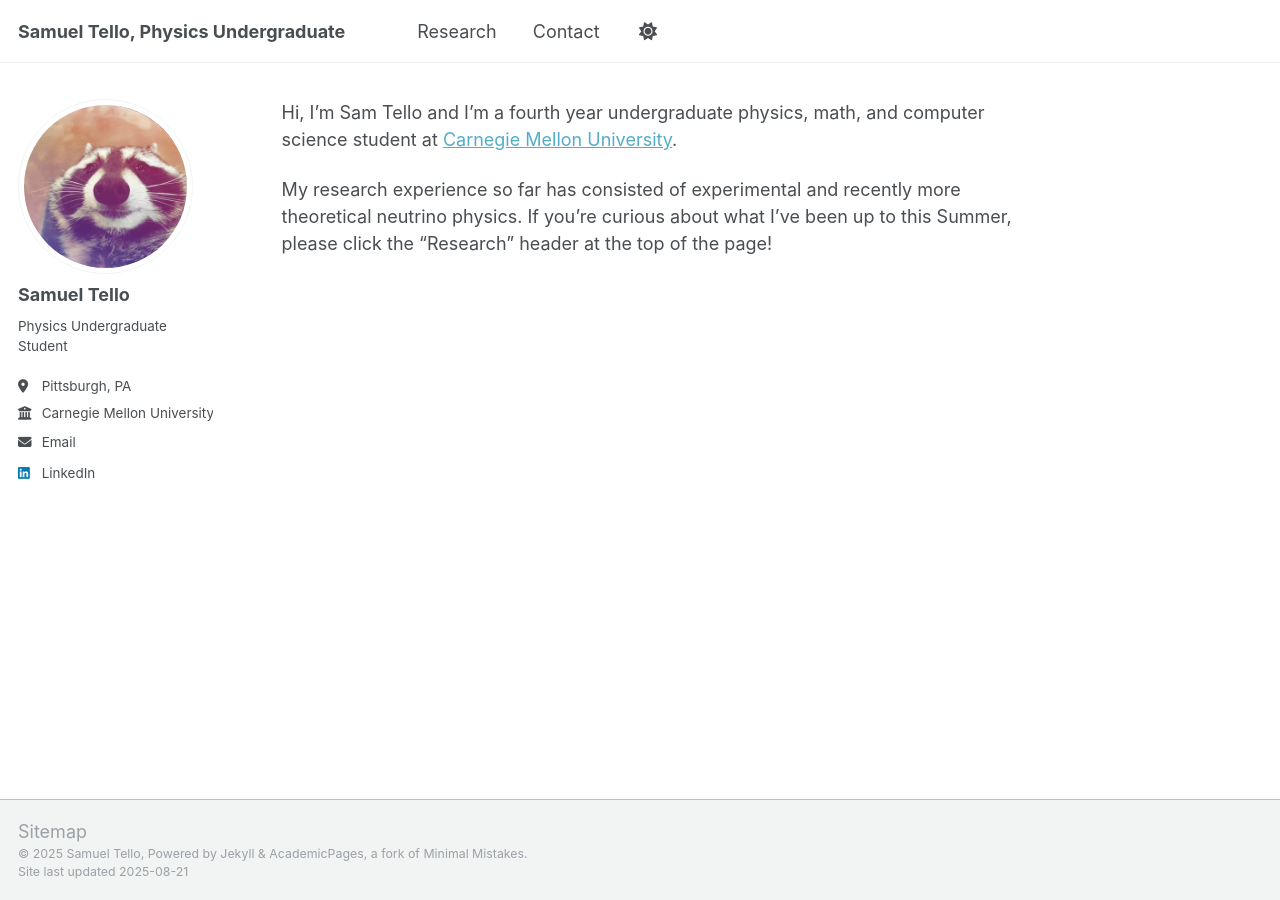
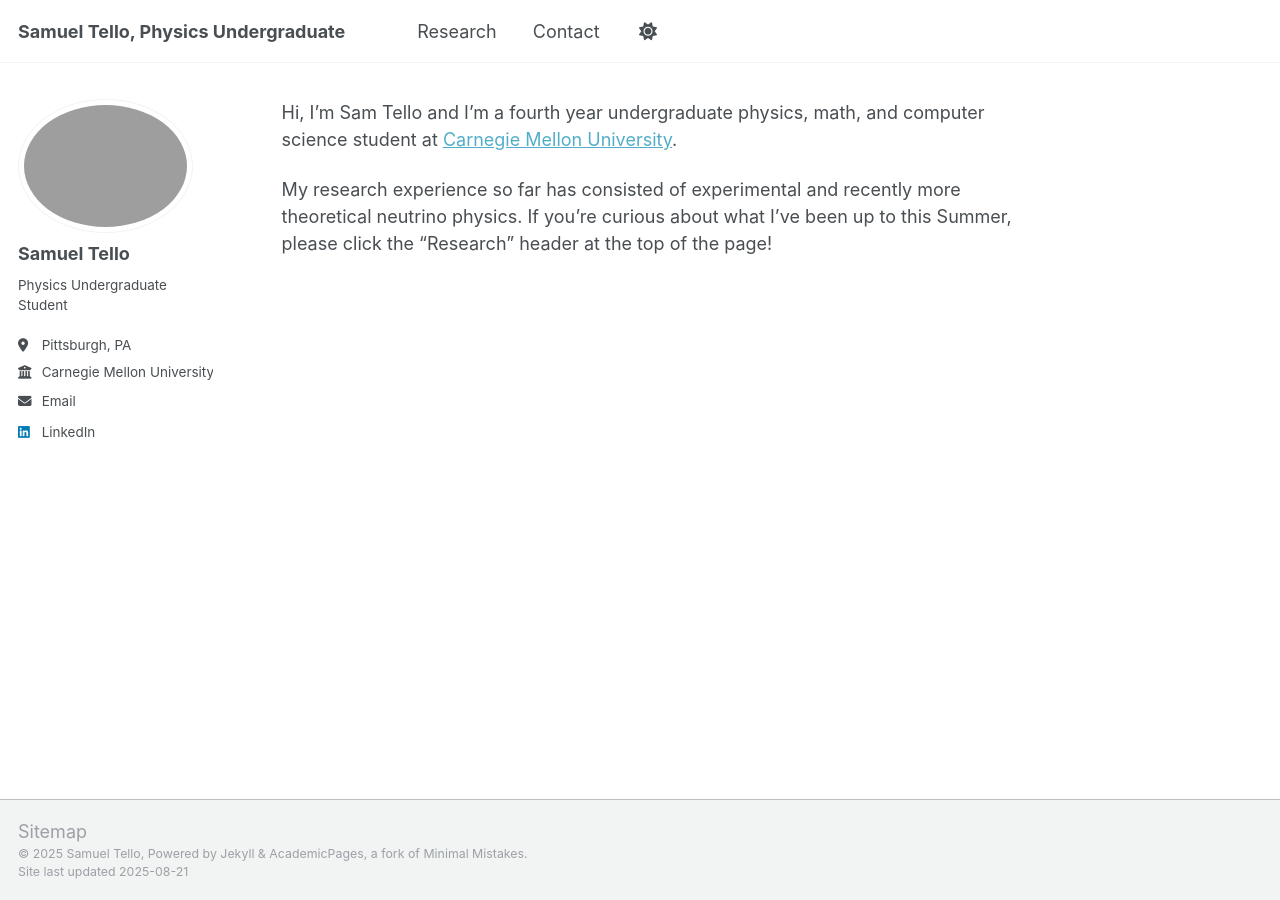
Before and after one commit to stello2004/CIERA_REU, a Jekyll site: the page built from _pages/about.md, in a window 1280 px wide. Built offline with Jekyll 4.4.1, drawn with Linux system fonts in a browser that asks for light colours; a script that is not in the unit is left out.

Commit message:
Update _config.yml

```diff
--- a/_config.yml
+++ b/_config.yml
@@ -23,7 +23,7 @@ repository               : "stello2004.github.io/CIERA_REU"
 #               Additional customization can be done by editing /_includes/author-profile.html
 author:
   # Biographic information
-  avatar           : "realpfp.png"
+  avatar           : "myphoto.png"
   name             : "Samuel Tello"
   pronouns         : # example: "she/her"
   bio              : "Physics Undergraduate Student"
```
